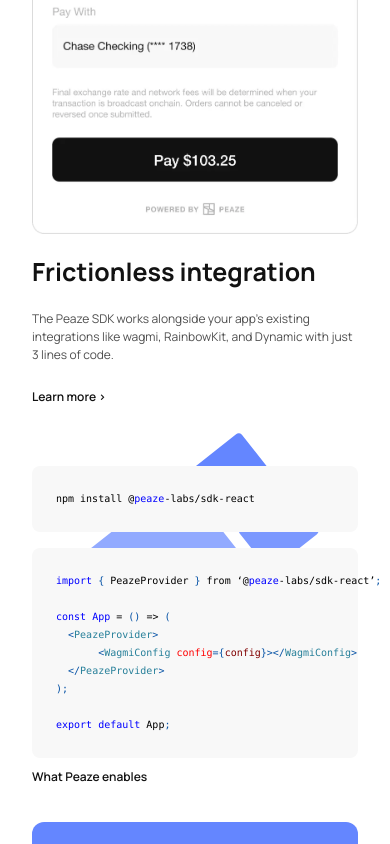
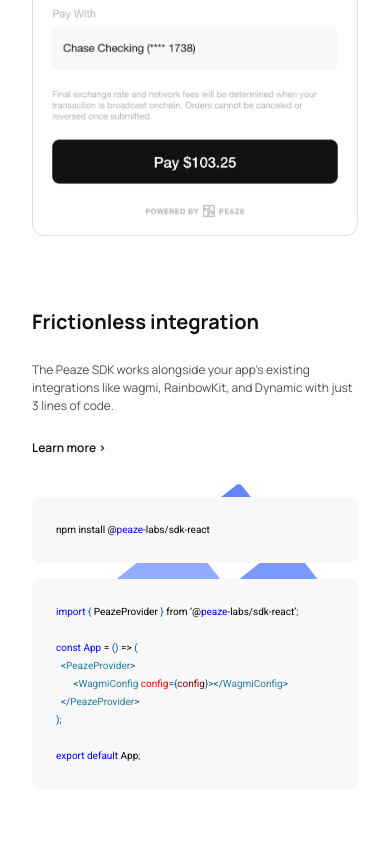
Before and after one commit to Peaze-Labs/website, a Next.js app: page / in a window 390 px wide. Shown: the part 820-1664 px from the top of the page. Built offline with nearby package versions, Linux system fonts and the light colour scheme.

Commit message:
fix: mobile styles

```diff
--- a/components/CodeBlock.tsx
+++ b/components/CodeBlock.tsx
@@ -1,9 +1,12 @@
 import React from "react";
+import { Roboto } from "next/font/google";
 import { Highlight, themes } from "prism-react-renderer";
 
 interface Props {
   code: string;
 }
+
+const roboto = Roboto({ subsets: ["latin"], weight: "400" });
 
 export function CodeBlock({ code }: Props) {
   return (
@@ -12,7 +15,7 @@
         {({ className, style, tokens, getLineProps, getTokenProps }) => (
           <pre
             style={{ ...style, background: "transparent" }}
-            className="md:text-sm text-[10px]"
+            className={`md:text-sm text-[10px] ${roboto.className}`}
           >
             {tokens.map((line, i) => (
               <div key={i} {...getLineProps({ line })}>
--- a/pages/index.tsx
+++ b/pages/index.tsx
@@ -66,7 +66,9 @@
       <section className="flex md:flex-row flex-col md:pt-[150px] pt-[50px] md:space-x-6 md:space-y-0 space-x-0 space-y-6">
         <div className="flex flex-col flex-1 space-y-6">
           <h3 className="font-semibold text-muted">Why Peaze?</h3>
-          <h2 className="text-lg font-bold">Seamless user experience</h2>
+          <h2 className="text-base font-bold md:text-lg">
+            Seamless user experience
+          </h2>
           <p className="text-secondary">
             Our simple front-end module streamlines your transaction experience
             to get more users across the finish line.
@@ -87,9 +89,11 @@
           </div>
         </div>
       </section>
-      <section className="flex flex-col pt-6 space-x-0 space-y-6 md:space-x-6 md:space-y-0 md:flex-row-reverse">
-        <div className="flex flex-col space-y-6 basis-2/5 md:pt-[50px] pt-[100px]">
-          <h2 className="text-lg font-bold">Frictionless integration</h2>
+      <section className="flex flex-col pt-20 space-x-0 space-y-6 md:space-x-6 md:space-y-0 md:flex-row-reverse">
+        <div className="flex flex-col space-y-6 basis-2/5 pt-[90px]">
+          <h2 className="text-base font-bold md:text-lg">
+            Frictionless integration
+          </h2>
           <p className="text-secondary">
             The Peaze SDK works alongside your app’s existing integrations like
             wagmi, RainbowKit, and Dynamic with just 3 lines of code.
@@ -100,15 +104,17 @@
         </div>
         <div className="relative flex-1">
           <Image src={IntegrationBackground} width={600} alt="background" />
-          <div className="absolute md:top-[40px] top-[20px] md:left-[-20px] w-full md:w-auto">
+          <div className="absolute md:top-[78px] top-[0px] md:left-[-20px] w-full max-w-[600px]">
             <CodeBlock code={codeBlock2} />
             <CodeBlock code={codeBlock1} />
           </div>
         </div>
       </section>
 
-      <div className="w-full mt-6">
-        <h3 className="font-semibold text-left">What Peaze enables</h3>
+      <div className="w-full pt-8 md:pt-2">
+        <h3 className="mt-8 font-semibold text-left md:mt-2">
+          What Peaze enables
+        </h3>
       </div>
       <section className="flex flex-col space-x-0 space-y-6 md:space-x-6 md:space-y-0 md:flex-row pt-9">
         <div className="md:px-9 px-6 md:pt-[56px] md:pb-[80px] pt-[20px] pb-[50px] rounded-xl feature-box text-white1">
```
Also changed, not shown: components/Footer.tsx (+3 -101 lines).
